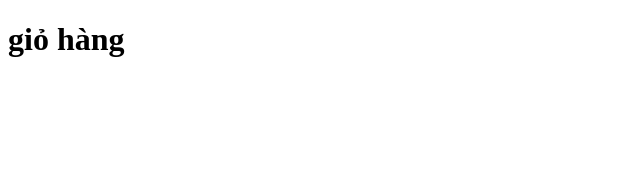
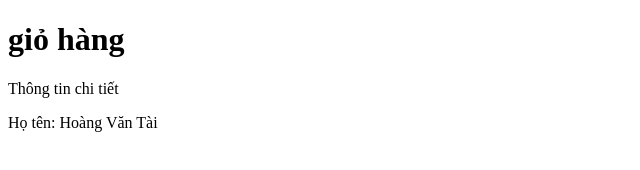
Before and after one commit to tai1112004/thu_nghiem1-, a plain HTML site: page gio_hang.html in a window 1280 px wide. Shown: the whole page, without its empty margins (0-640 px from the left). Drawn offline with Linux system fonts and the light colour scheme.

Commit message:
Update gio_hang.html

```diff
--- a/gio_hang.html
+++ b/gio_hang.html
@@ -7,5 +7,7 @@
 </head>
 <body>
     <h1>giỏ hàng </h1>
+    <p>Thông tin chi tiết </p>
+    <p> Họ tên: Hoàng Văn Tài</p>
 </body>
 </html>
```
